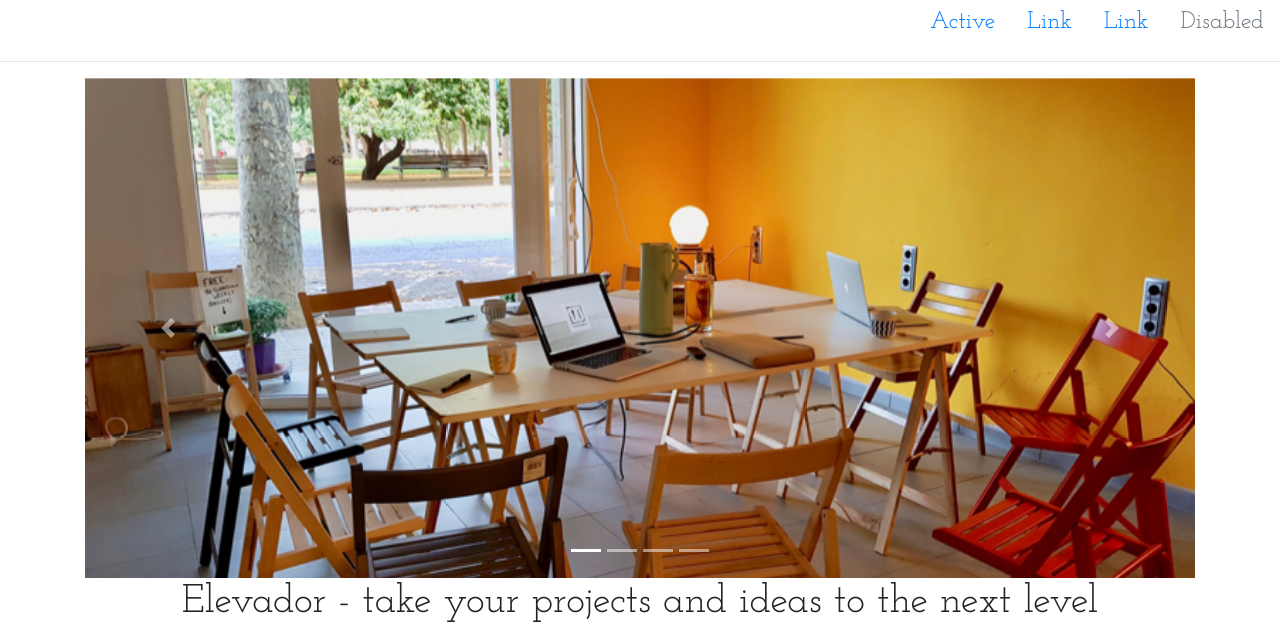
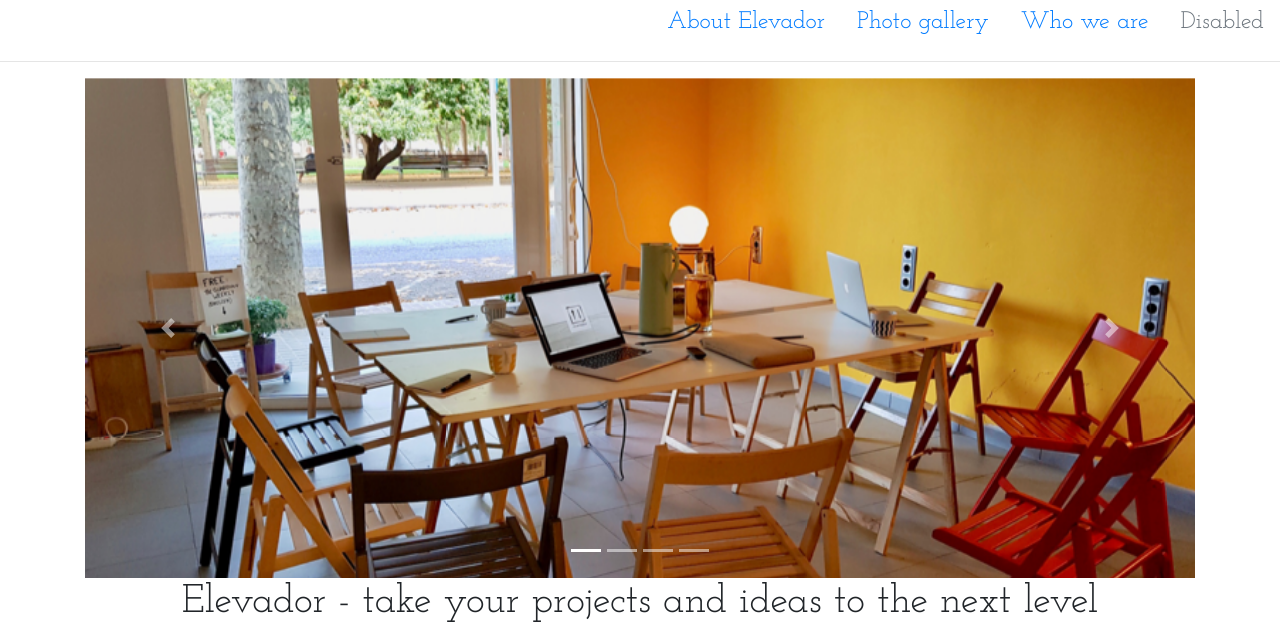
Before and after one commit to Jethet/project-elevador, a Django app: page / in a window 1280 px wide. Shown: the top 623 px of the page. Run offline with Django 3.2, Linux system fonts and the light colour scheme; some libraries are stand-ins or nearby versions.

```diff
--- a/placeholder/templates/home.html
+++ b/placeholder/templates/home.html
@@ -23,13 +23,13 @@
   <h4>
   <ul class="nav justify-content-end">
     <li class="nav-item">
-      <a class="nav-link active" href="#">Active</a>
+      <a class="nav-link active" href="#">About Elevador</a>
     </li>
     <li class="nav-item">
-      <a class="nav-link" href="#">Link</a>
+      <a class="nav-link" href="#">Photo gallery</a>
     </li>
     <li class="nav-item">
-      <a class="nav-link" href="#">Link</a>
+      <a class="nav-link" href="#">Who we are</a>
     </li>
     <li class="nav-item">
       <a class="nav-link disabled" href="#" tabindex="-1" aria-disabled="true">Disabled</a>
```
